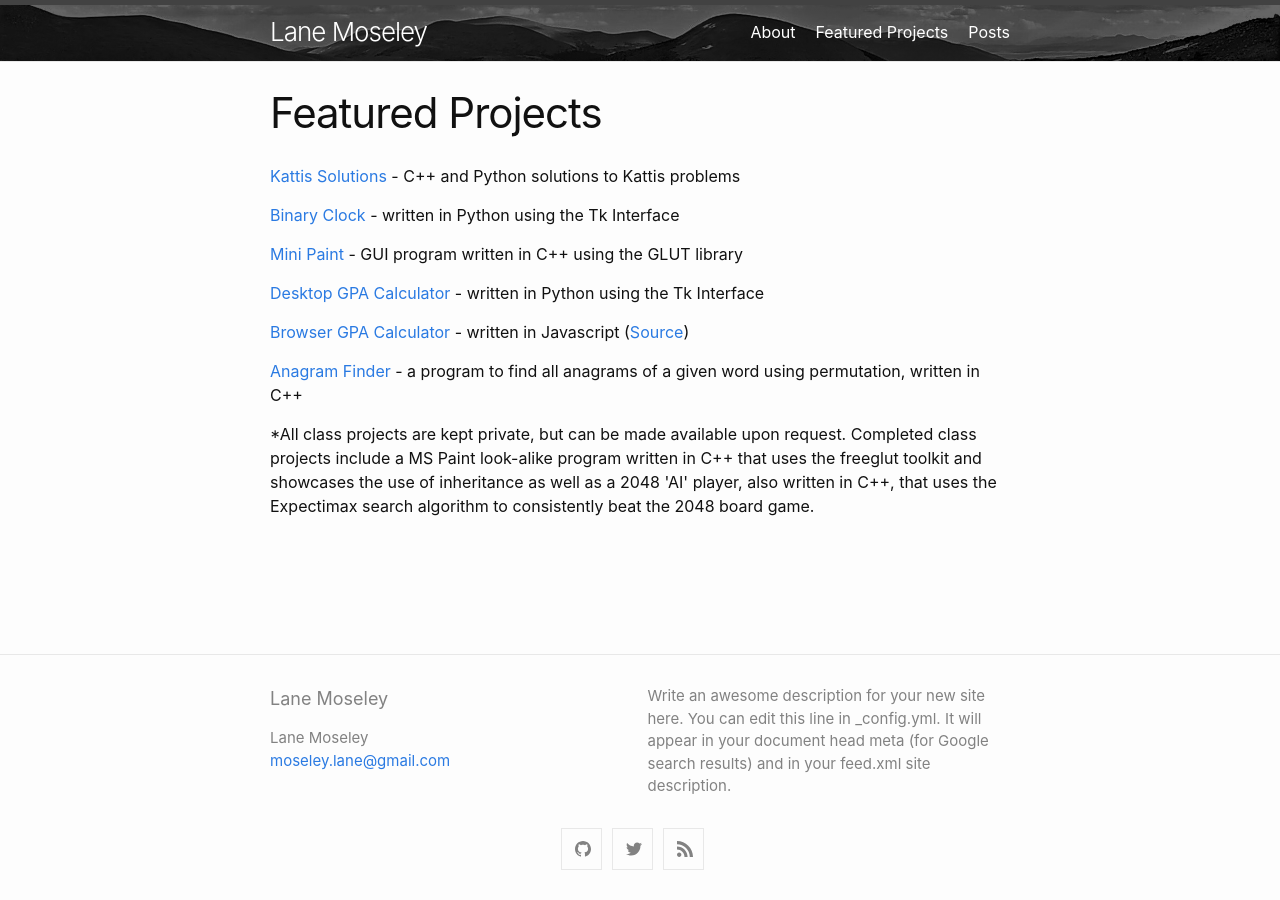
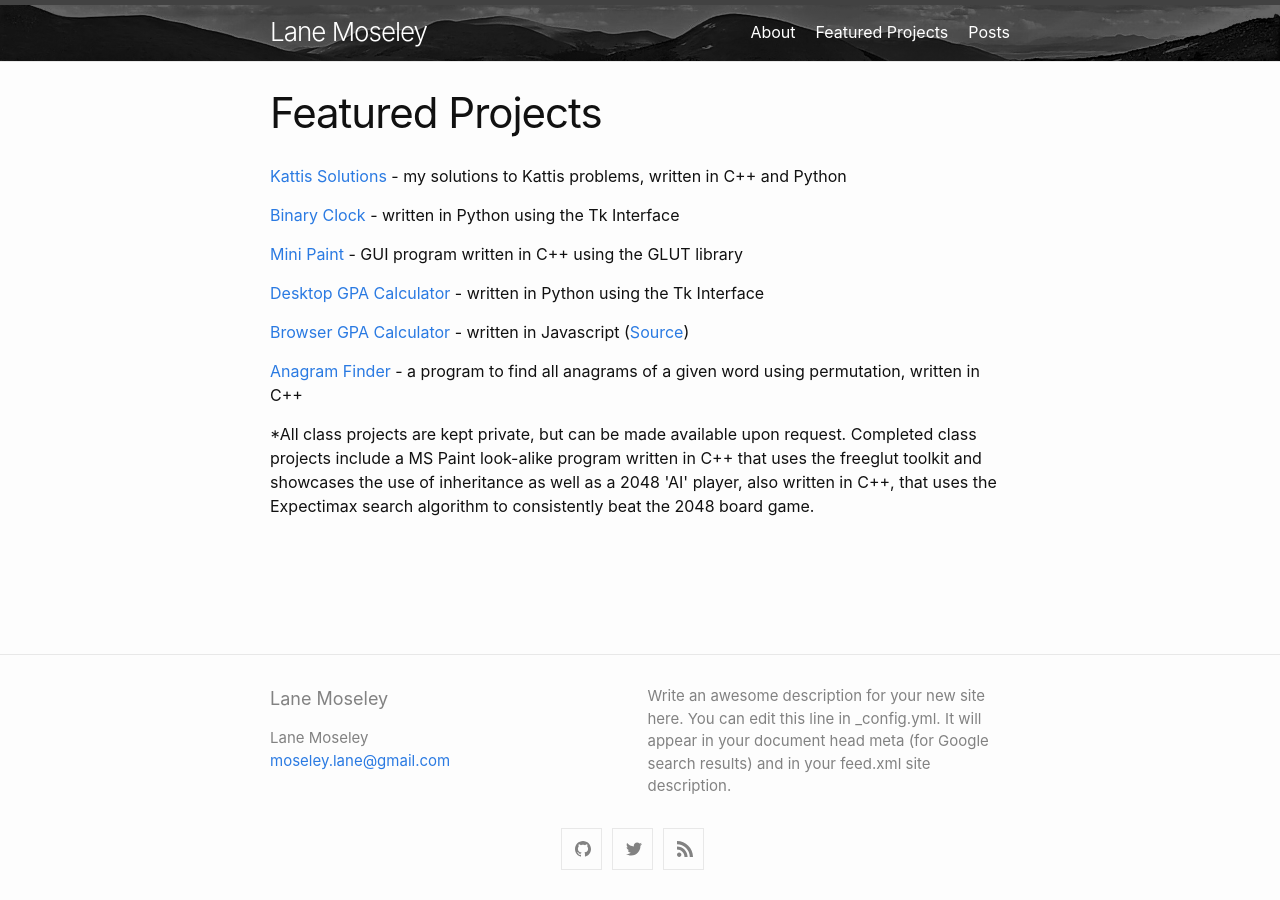
Before and after one commit to lanemoseley/lanemoseley.github.io, a Jekyll site: the page built from featured_projects.md, in a window 1280 px wide. Built offline with Jekyll 4.4.1, drawn with Linux system fonts in a browser that asks for light colours.

Commit message:
Changed project description

```diff
--- a/featured_projects.md
+++ b/featured_projects.md
@@ -4,7 +4,7 @@
 permalink: /featured_projects/
 ---
 
-<p><a href="https://github.com/lanemoseley/kattis-solutions" target="_blank">Kattis Solutions</a> - C++ and Python solutions to Kattis problems</p>
+<p><a href="https://github.com/lanemoseley/kattis-solutions" target="_blank">Kattis Solutions</a> - my solutions to Kattis problems, written in C++ and Python</p>
    <p><a href="https://github.com/lanemoseley/BinaryClock" target="_blank">Binary Clock</a> - written in Python using the Tk Interface</p>
    <p><a href="https://github.com/lanemoseley/mini-paint" target="_blank">Mini Paint</a> - GUI program written in C++ using the GLUT library</p>
    <p><a href="https://github.com/lanemoseley/gpaCalc-PY" target="_blank">Desktop GPA Calculator</a> - written in Python using the Tk Interface</p>
```
